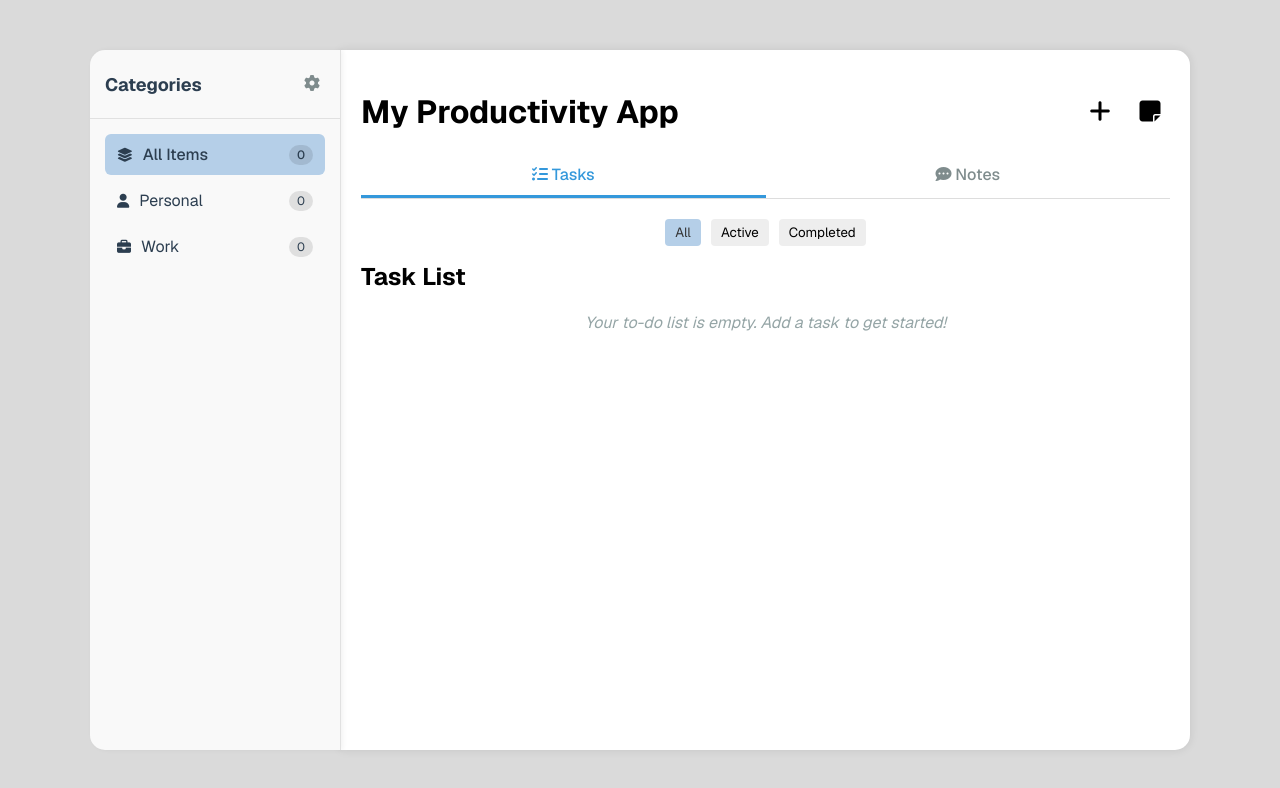
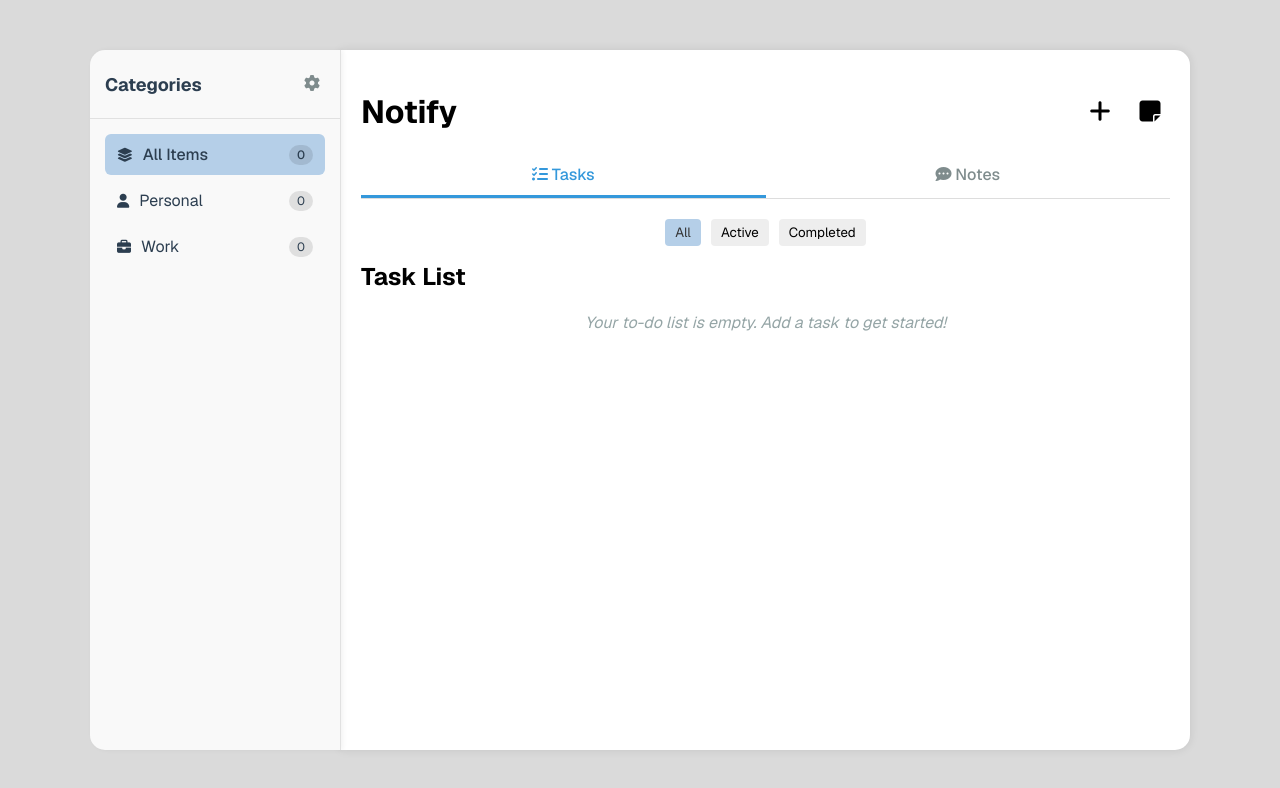
Before and after one commit to JohanMollaj/Notify, a plain HTML site: page index.html in a window 1280 px wide. Drawn offline with nearby package versions, Linux system fonts and the light colour scheme.

Commit message:
CHANGED NAME

```diff
--- a/index.html
+++ b/index.html
@@ -28,7 +28,7 @@
         <!-- Main Content Area -->
         <div class="container">
             <div class="container-head">
-                <h1>My Productivity App</h1>
+                <h1>Notify</h1>
                 <div class="action-buttons">
                     <button id="addTaskBtn" class="actionBtn" title="Add Task"><i class="fa-solid fa-plus"></i></button>
                     <button id="addNoteBtn" class="actionBtn" title="Add Note"><i class="fa-solid fa-note-sticky"></i></button>
```
